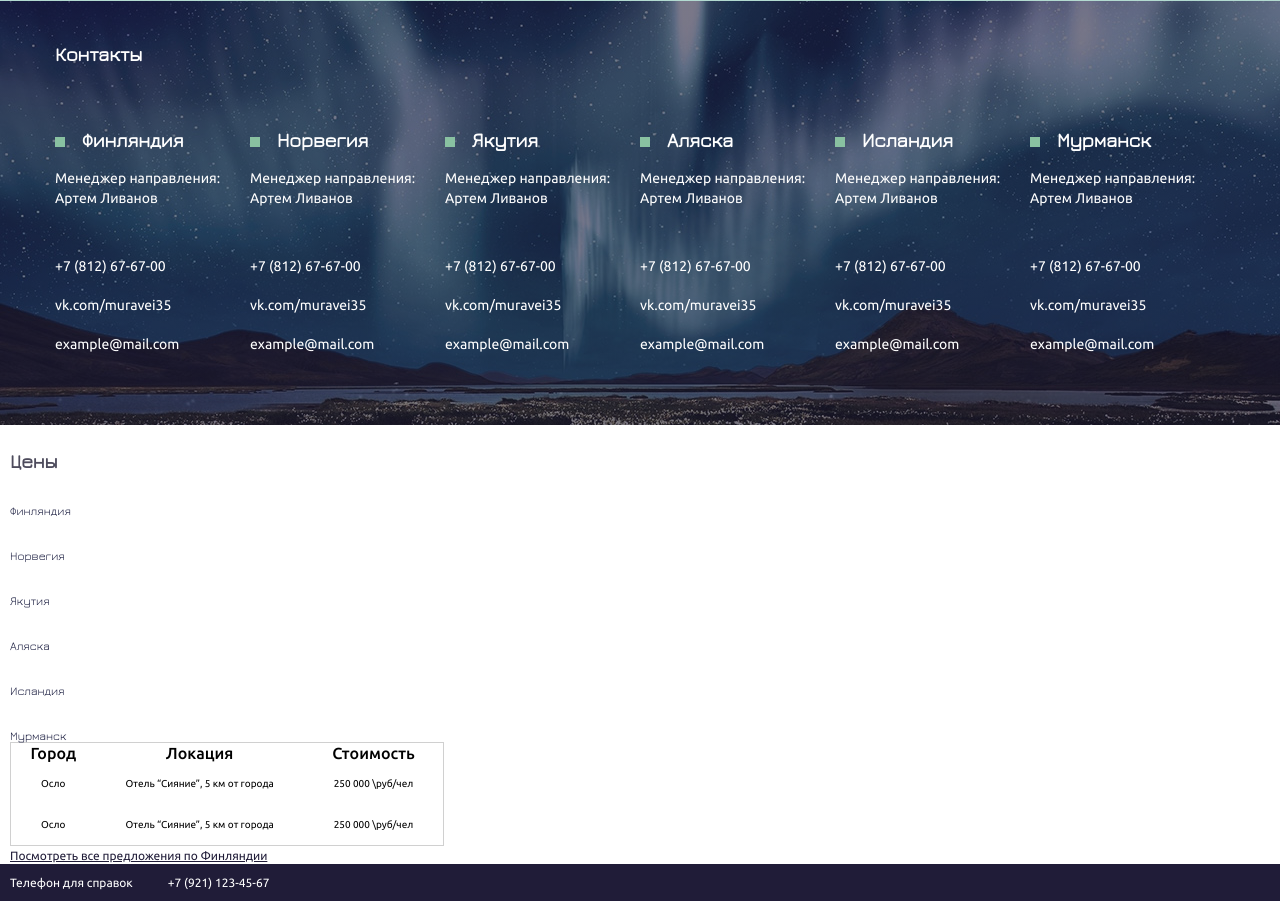
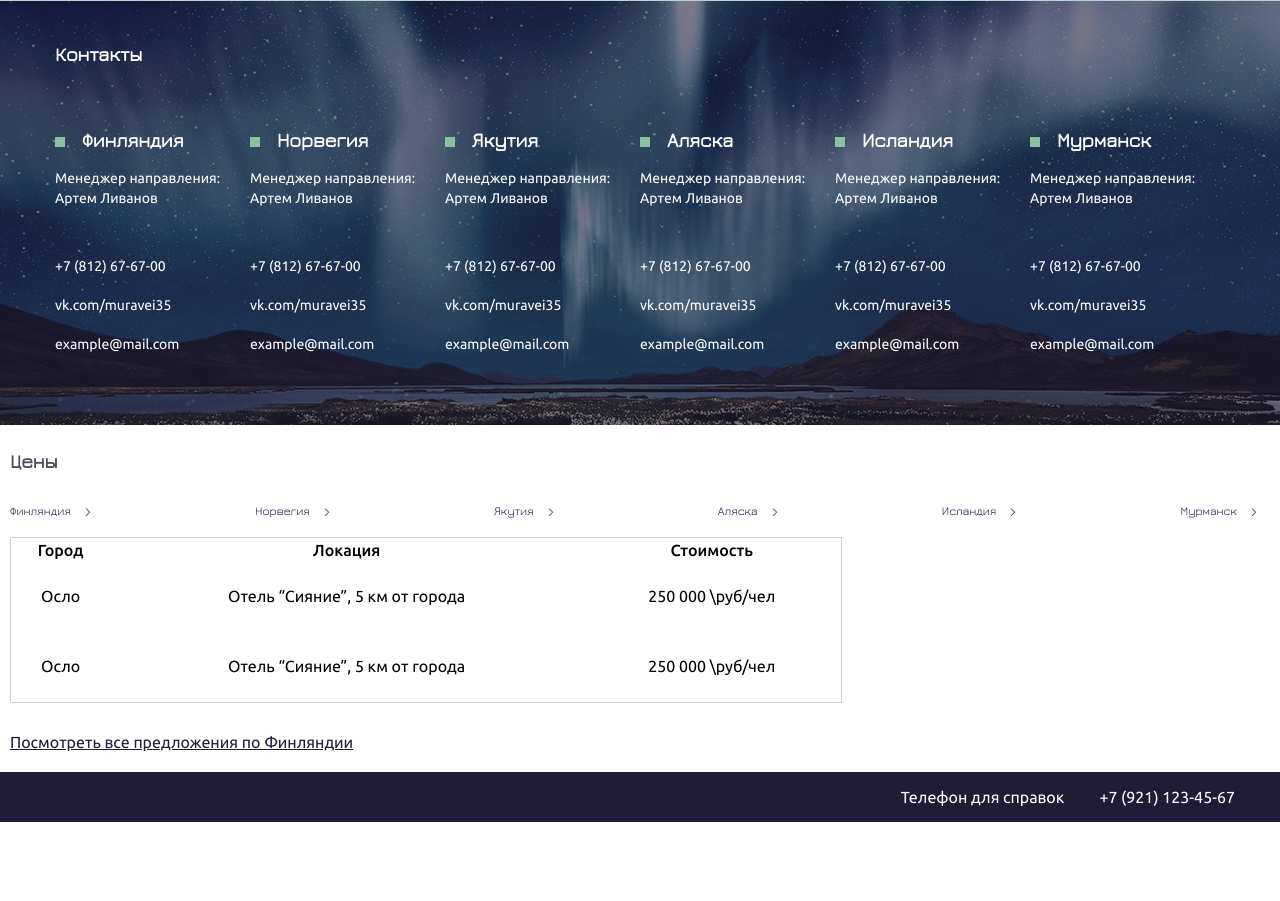
Before and after one commit to webcleef/aurora_project, a plain HTML site: page index.html in a window 1280 px wide. Shown: the part 2465-3366 px from the top of the page. After the commit the page ends 3287 px from the top, so only its background shows below. Drawn offline with Linux system fonts and the light colour scheme; a web font is replaced by a local one.

Commit message:
Update 2017-04-29T16:35:22.250Z

```diff
--- a/css/style.css
+++ b/css/style.css
@@ -316,7 +316,7 @@ body {
     .header .side-bar .vk-ikon:after {
       position: absolute;
       content: '';
-      background-image: url(../img/sprite-0867088099765055.png);
+      background-image: url(../img/sprite-0565786265780976.png);
       background-position: 0px -136px;
       width: 25px;
       height: 15px;
@@ -336,7 +336,7 @@ body {
       display: block;
       margin: auto; }
   .header .GGGGGGGGGGG {
-    background-image: url(../img/sprite-0867088099765055.png);
+    background-image: url(../img/sprite-0565786265780976.png);
     background-position: 0px -68px;
     width: 64px;
     height: 64px; }
@@ -573,15 +573,32 @@ body {
 .residence .residence-tabs__regions {
   font-family: 'Jura';
   color: #191c3f;
-  font-size: 12px; }
+  font-size: 12px;
+  position: relative;
+  cursor: pointer; }
+  .residence .residence-tabs__regions:after {
+    content: '';
+    display: inline-block;
+    position: absolute;
+    background-image: url(../img/sprite-0565786265780976.png);
+    background-position: -29px -136px;
+    width: 6px;
+    height: 9px;
+    top: 25%;
+    margin-left: 14px; }
   .residence .residence-tabs__regions-link {
     font-size: 12px;
     color: #201c38;
-    font-family: 'Ubuntu'; }
+    font-family: 'Ubuntu';
+    display: inline-block;
+    margin-top: 30px; }
+
+.residence .residence-tabs__content {
+  margin-top: 20px; }
 
 .residence .residence-tabs__item {
+  width: 100%;
   text-align: center;
-  border-collapse: collapse;
   border: 1px solid #d0d0d0; }
 
 .residence .residence-tabs__item th {
@@ -589,10 +606,10 @@ body {
   font-weight: 500; }
 
 .residence .residence-tabs__item td {
-  padding: 15px 30px;
   font-family: 'Ubuntu';
   font-weight: 400;
-  font-size: 10px; }
+  font-size: 10px;
+  padding: 25px 0; }
 
 .footer {
   background-color: #201c38;
@@ -604,8 +621,9 @@ body {
     display: flex;
     font-family: 'Ubuntu';
     font-size: 12px; }
-  .footer__text:first-child {
-    margin-right: 35px; }
+  .footer__text {
+    margin-right: 35px;
+    font-size: 12px; }
   @media (min-width: 320px){
   .header__inner{
     padding: 10px; }
@@ -830,7 +848,21 @@ body {
   .contact-desc__person{
     font-size: 12px;
     line-height: 20px;
-    margin-bottom: 50px; } }
+    margin-bottom: 50px; }
+  .residence .residence-tabs__list{
+    -ms-flex-direction: row;
+    flex-direction: row;
+    -ms-flex-pack: justify;
+    justify-content: space-between; }
+  .residence .residence-tabs__regions{
+    padding-right: 33px; }
+  .residence .residence-tabs__content{
+    width: 66%; }
+  .footer__inner{
+    -ms-flex-pack: end;
+    justify-content: flex-end; }
+  .footer__text{
+    font-size: 14px; } }
   @media (min-width: 1280px){
   .header__inner{
     padding-top: 20px;
@@ -897,6 +929,12 @@ body {
   .contact-desc__person{
     font-size: 14px; }
   .contact-desc__link{
-    font-size: 14px; } }
+    font-size: 14px; }
+  .residence .residence-tabs__regions-link{
+    font-size: 16px; }
+  .residence .residence-tabs__item td{
+    font-size: 16px; }
+  .footer__text{
+    font-size: 16px; } }
 
 /*# sourceMappingURL=style.css.map */
--- a/index.html
+++ b/index.html
@@ -256,13 +256,14 @@
       <h2 class="residence__title">Цены</h2>
         <div class="residence-tabs">
             <ul class="residence-tabs__list">
-              <li class="residence-tabs__regions residence-tabs__regions--active" rel="#finland">Финляндия</li>
-              <li class="residence-tabs__regions" rel="#nordway">Норвегия</li>
-              <li class="residence-tabs__regions" rel="#yakutia">Якутия</li>
-              <li class="residence-tabs__regions" rel="#alyaska">Аляска</li>
-              <li class="residence-tabs__regions" rel="#island">Исландия</li>
-              <li class="residence-tabs__regions" rel="#murmansk">Мурманск</li>
+              <li class="residence-tabs__regions residence-tabs__regions--active" rel="finland">Финляндия</li>
+              <li class="residence-tabs__regions" rel="nordway">Норвегия</li>
+              <li class="residence-tabs__regions" rel="yakutia">Якутия</li>
+              <li class="residence-tabs__regions" rel="alyaska">Аляска</li>
+              <li class="residence-tabs__regions" rel="island">Исландия</li>
+              <li class="residence-tabs__regions" rel="murmansk">Мурманск</li>
             </ul>
+
                 <div class="residence-tabs__content" id="finland">
                     <table class="residence-tabs__item">
                           <tr>
```
Also changed, not shown: css/style.min.css, img/sprite-0565786265780976.png (added), img/sprite-0867088099765055.png (deleted), img/sprite-svg.svg, 1 other file. Lines whose indentation alone changed are shown as unchanged.
